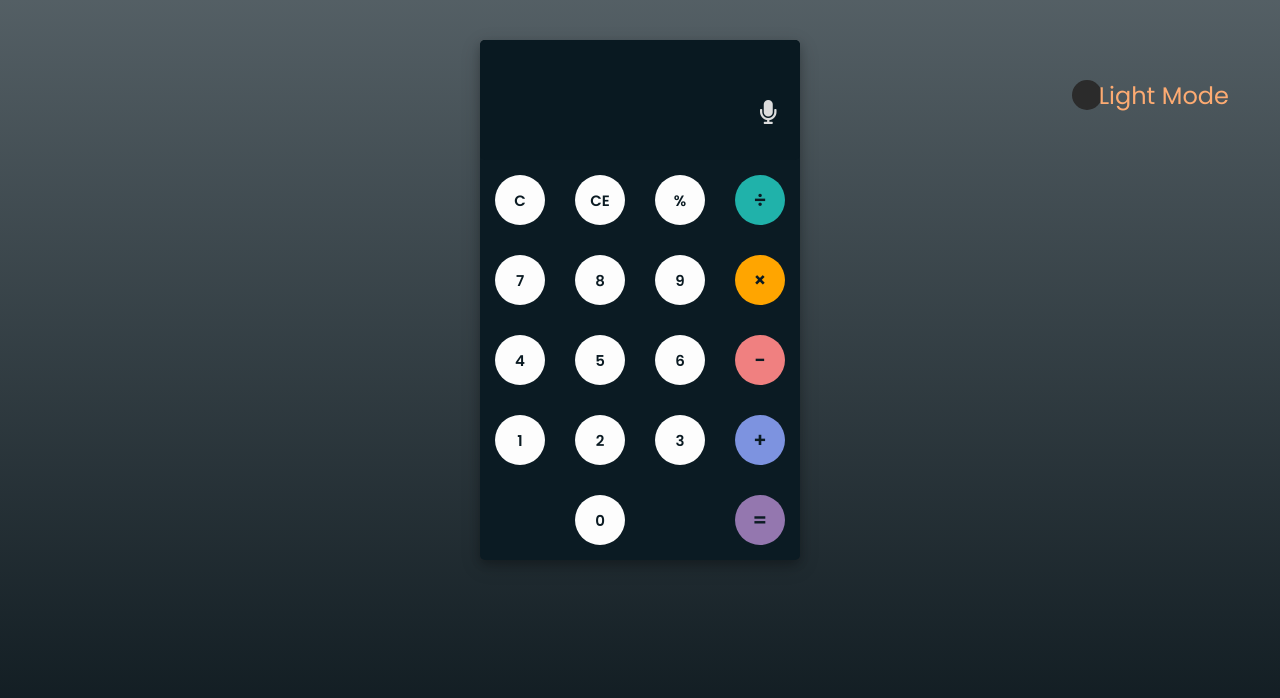
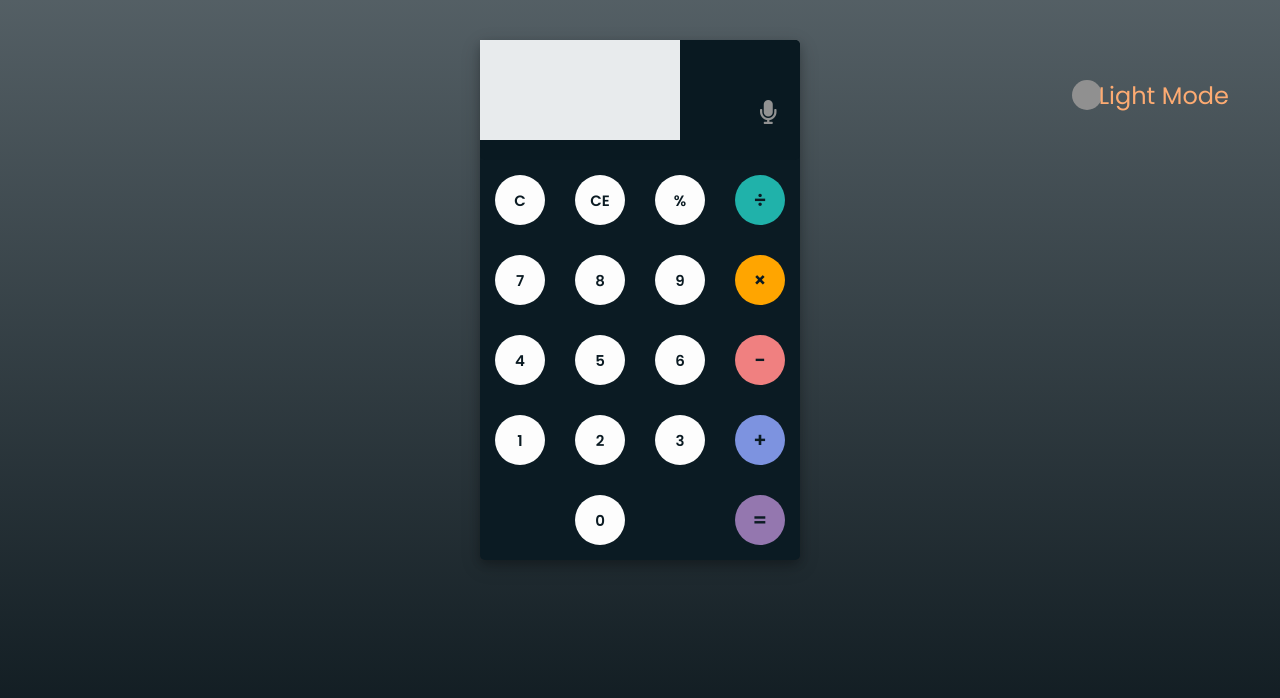
Before and after one commit to ny1411/SpeechCalc, a plain HTML site: page index.html in a window 1280 px wide. Both pictures are taken after a click on the element 1087 px from the left and 95 px from the top of the page. Shown: the top 698 px of the page. Drawn offline with Linux system fonts and the light colour scheme.

Commit message:
Update style.css

```diff
--- a/style.css
+++ b/style.css
@@ -69,6 +69,9 @@ body.dark #calculator {
   width: 200px;
   height: 100px;
 }
+ body.dark #output-text{
+   background-color: #eaedef;
+}
 
 #microphone {
   color: #ddd;
@@ -76,6 +79,10 @@ body.dark #calculator {
   margin: 50px 0px 0px 70px;
   padding: 10px;
   border-radius: 50%;
+}
+
+body.dark #microphone{
+  color: #919191;
 }
 
 .tooltip {
@@ -255,3 +262,7 @@ body.dark .toggle::before {
   content: "Light Mode";
   transition: all 3s ease-in-out;
 }
+
+body.dark .toggle{
+  background-color: #919191;
+}
```
